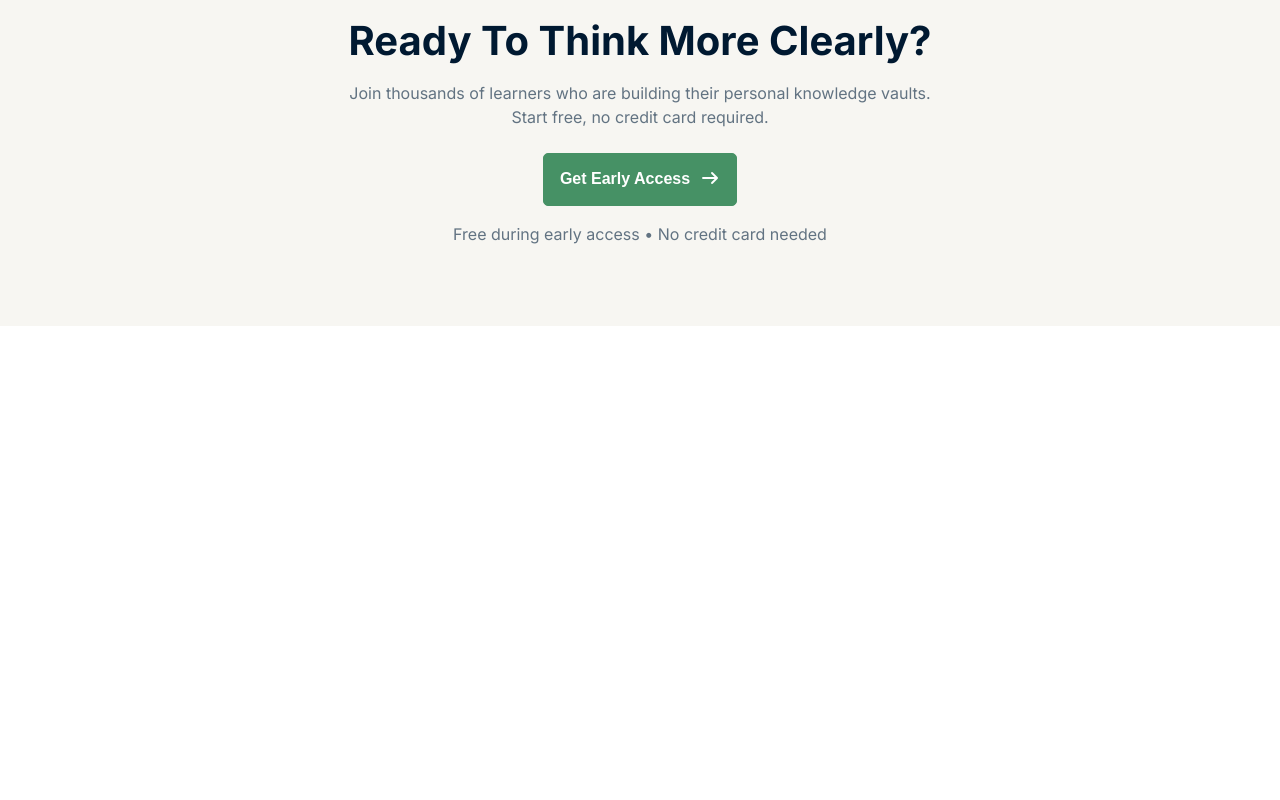
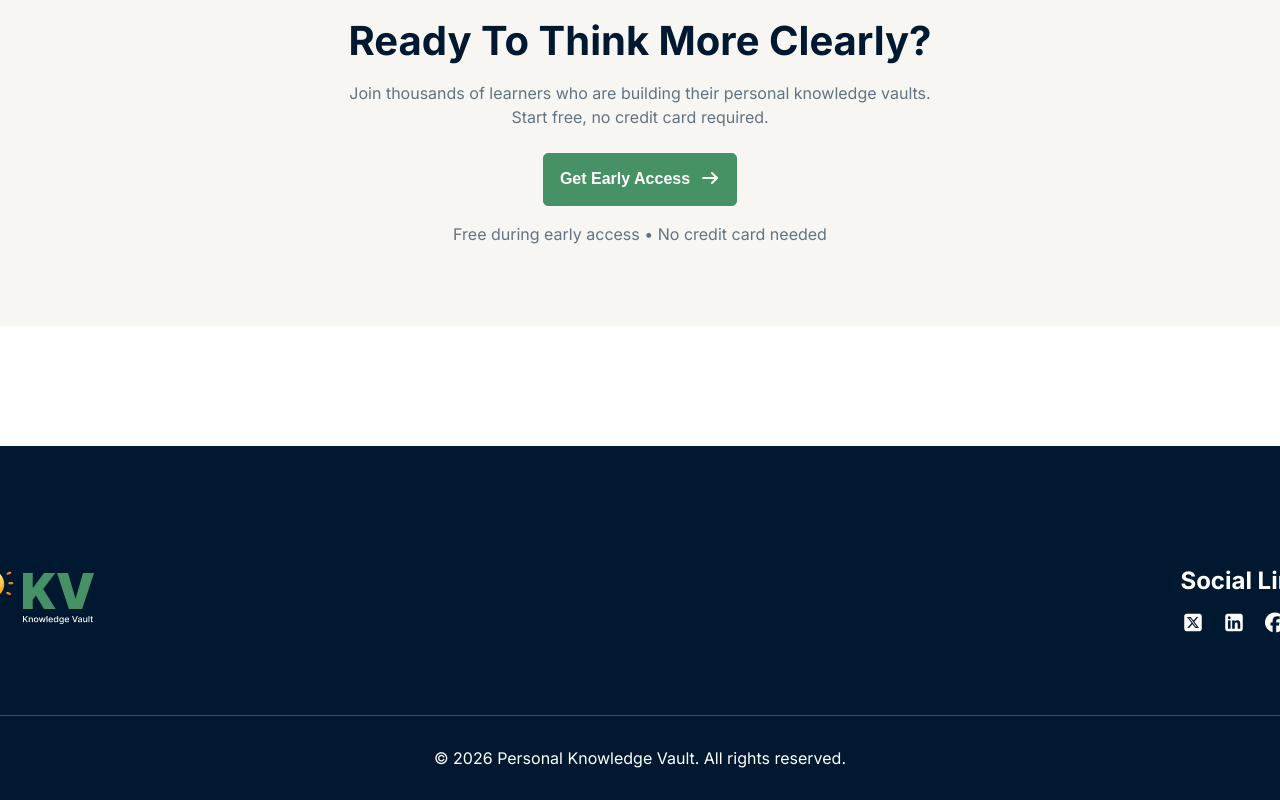
Before and after one commit to nafiz2024/Programming-Hero-Assignment-01, a plain HTML site: page index.html in a window 1280 px wide. Shown: the part 2189-2989 px from the top of the page. Before the commit the page ends 2635 px from the top, so only its background shows below. Drawn offline with Linux system fonts and the light colour scheme.

Commit message:
footer section complete

```diff
--- a/index.html
+++ b/index.html
@@ -186,6 +186,29 @@
         <p>Free during early access • No credit card needed</p>
       </section>
       <!-- Thinking Section End -->
+
+      <!-- Footer Section Start -->
+      <footer id="footer">
+        <div class="footer_container">
+          <div class="footer_body">
+            <div class="footer_logo">
+              <img src="./assets/logo-footer.png" alt="Footer Logo" />
+            </div>
+            <div class="footer_links">
+              <h2>Social Links</h2>
+              <ul>
+                <li><a href="#"><i class="fa-brands fa-square-x-twitter"></i></a></li>
+                <li><a href="#"><i class="fa-brands fa-square-linkedin"></i></a></li>
+                <li><a href="#"><i class="fa-brands fa-facebook"></i></a></li>
+              </ul>
+            </div>
+          </div>
+          <div class="footer_copyright">
+            <p>© 2026 Personal Knowledge Vault. All rights reserved.</p>
+          </div>
+        </div>
+      </footer>
+      <!-- Footer Section End -->
     </main>
   </body>
 </html>
--- a/styles/style.css
+++ b/styles/style.css
@@ -306,3 +306,50 @@
   border: 1px solid #469165;
   cursor: pointer;
 }
+
+/* Footer Styles */
+#footer {
+  background-color: #001931;
+  padding-top: 40px;
+}
+
+.footer_container {
+  width: 1360px;
+  margin: 0px auto;
+}
+
+.footer_body {
+  display: flex;
+  justify-content: space-between;
+  align-items: center;
+  padding: 80px 0px;
+  border-bottom: 1px solid #4c4c4d;
+}
+
+.footer_links h2 {
+  margin-bottom: 16px;
+  color: #fff;
+}
+
+.footer_links ul {
+  list-style: none;
+  display: flex;
+  gap: 16px;
+}
+
+.footer_links ul li a {
+  font-size: 20px;
+  color: #fff;
+  border-radius: 50px;
+}
+
+.footer_copyright {
+  text-align: center;
+}
+
+.footer_copyright p {
+  padding: 30px 0px;
+  font-size: 16px;
+  line-height: 24px;
+  color: #fff;
+}
```
